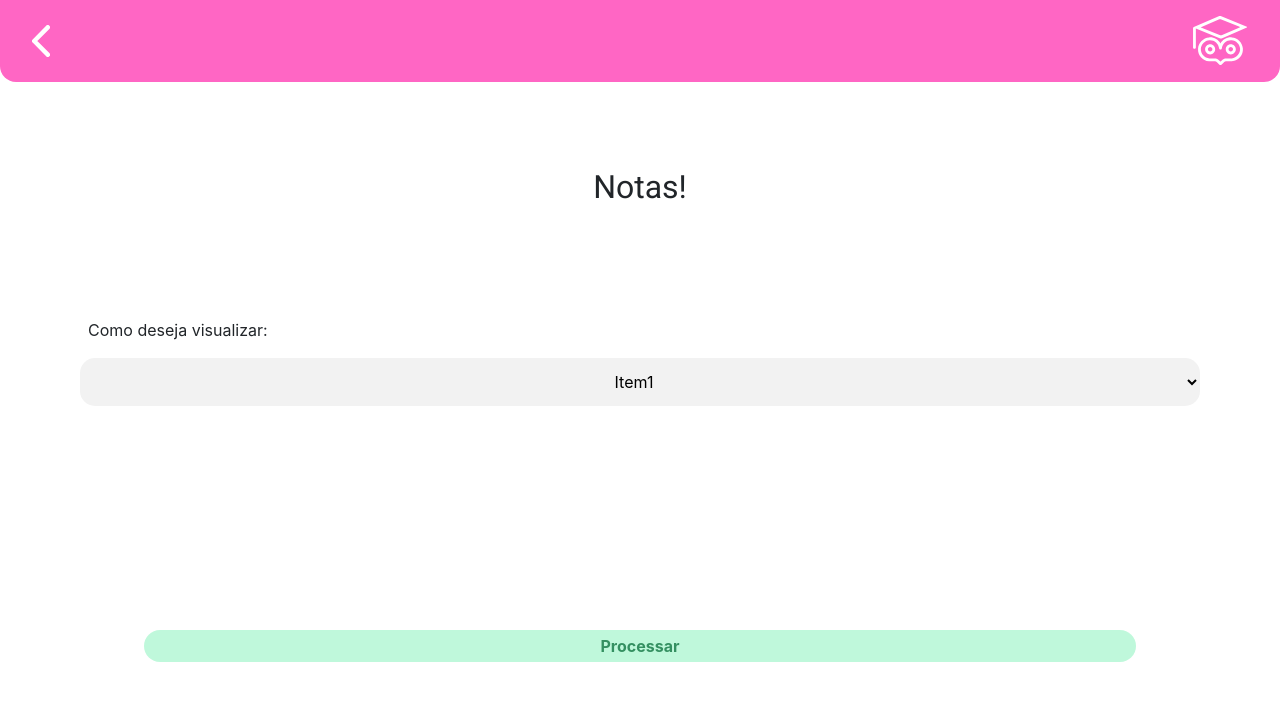
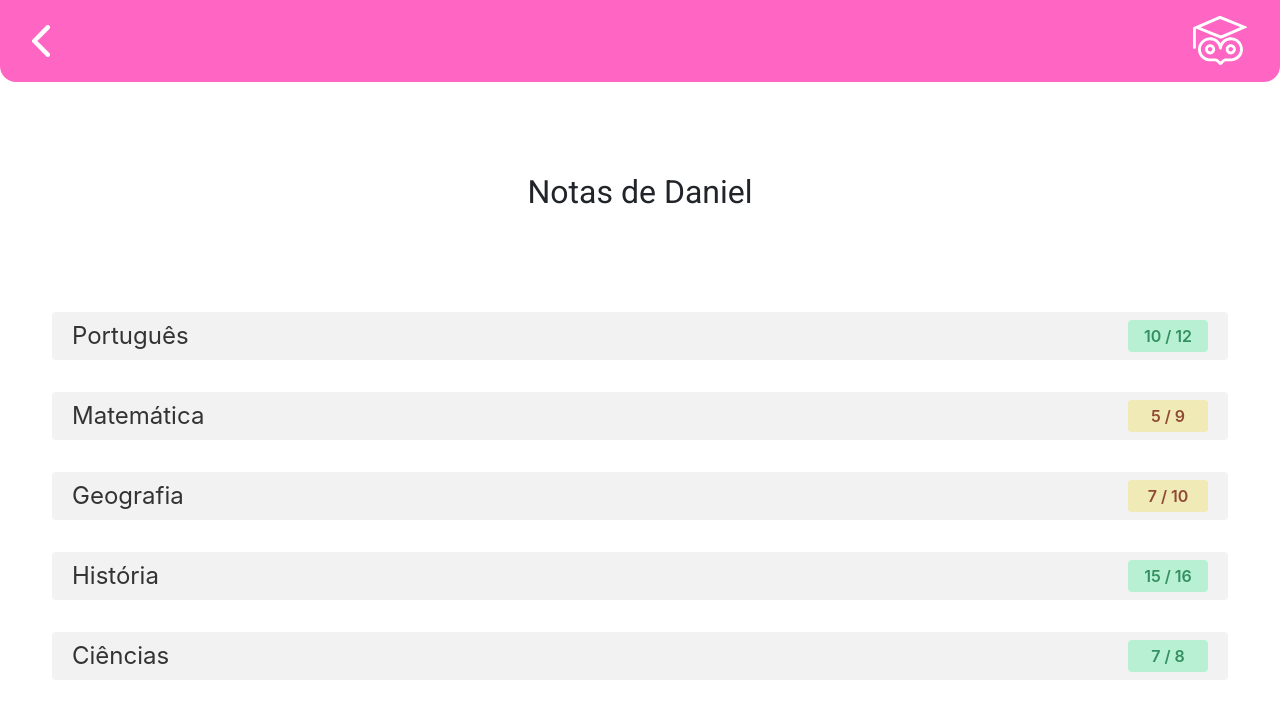
Before and after one commit to frazaao/together, a Nuxt app: page /notas in a window 1280 px wide. Shown: the top 718 px of the page. Built offline with nearby package versions, Linux system fonts and the light colour scheme.

Commit message:
Atualização das telas de notas e relatórios

```diff
--- a/pages/notas.vue
+++ b/pages/notas.vue
@@ -6,35 +6,63 @@
       <div class="voltar">
         <a href="/usuario"><img src="/icons/left-arrow.svg" alt="Voltar" /></a>
       </div>
-      <h1 class="texto">Notas!</h1>
+      <p class="texto">Notas de {{ aluno.nome }}</p>
 
-      <div class="texto_lista">
-        <p>Como deseja visualizar:</p>
-        <select class="lista">
-          <option value="">Item1</option>
-          <option value="">Item2</option>
-          <option value="">Item3</option>
-          <option value="">Item4</option>
-        </select>
-      </div>
-      <div class="botao">
-        <button class="processar">Processar</button>
-      </div>
+      <ul class="lista">
+        <li
+          v-for="(disciplina, key) in aluno.disciplinas"
+          :key="key"
+          class="list-item"
+        >
+          <span class="list-title">{{ disciplina.nome }}</span>
+          <Badge
+            v-if="disciplina.frequencia"
+            :variant="presentState(disciplina.frequencia)"
+          >
+            {{ disciplina.frequencia.presenca }}
+            /
+            {{ disciplina.frequencia.total }}
+          </Badge>
+        </li>
+      </ul>
     </main>
   </div>
 </template>
 
 <script>
+import { mapState } from 'vuex'
+import Badge from '~/components/Badge.vue'
 import HeaderComponent from '~/components/Header.vue'
 export default {
   components: {
     HeaderComponent,
+    Badge,
+  },
+
+  computed: {
+    ...mapState('aluno', {
+      aluno: (state) => state,
+    }),
+  },
+
+  methods: {
+    presentState({ presenca, total }) {
+      if (presenca / total < 0.5) {
+        return 'danger'
+      }
+
+      if (presenca / total < 0.75) {
+        return 'warning'
+      }
+
+      return 'success'
+    },
   },
 }
 </script>
 
 <style scoped>
-.header {
+button {
   background-color: #ff66c4;
   width: 100%;
   height: 76px;
@@ -60,41 +88,29 @@ export default {
   margin: 40px 30px;
 }
 
-.texto_lista {
-  margin: 0.5rem;
+.lista {
+  display: grid;
+  grid-template-columns: 1fr;
+  margin-top: 5rem;
+  list-style: none;
+  padding-left: 20px;
+  padding-right: 20px;
 }
 
-.texto_lista {
-  display: grid;
-  grid-template-columns: 1fr;
-  margin: 7rem 5rem;
+.list-item {
+  background-color: #f2f2f2;
+  margin: 1rem 2rem;
+  border-radius: 4px;
+  height: 3rem;
+  display: flex;
+  align-items: center;
+  justify-content: space-between;
+  padding: 0 1.25rem;
 }
 
-.lista {
-  text-align: center;
-  background: #f2f2f2;
-  border-radius: 15px;
-  height: 3rem;
-  border-style: none;
-}
-
-.botao {
-  display: grid;
-  grid-template-columns: 1fr;
-  margin: 14rem 9rem;
-}
-
-.processar {
-  text-align: center;
-  border-radius: 35px;
-  border-style: none;
-  background: rgba(43, 232, 136, 0.3);
-  color: #349061;
-  font-weight: 700;
-  height: 2rem;
-}
-
-.texto_lista p {
-  margin-left: 0.5rem;
+.list-item span.list-title {
+  font-size: 1.5rem;
+  font-weight: 400;
+  color: #333;
 }
 </style>
--- a/pages/relatorios.vue
+++ b/pages/relatorios.vue
@@ -6,7 +6,20 @@
       <div class="voltar">
         <a href="/usuario"><img src="/icons/left-arrow.svg" alt="Voltar" /></a>
       </div>
-      <p class="texto">Relatórios!</p>
+      <h1 class="texto">Relatórios!</h1>
+
+      <div class="texto_lista">
+        <p>Como deseja visualizar:</p>
+        <select class="lista">
+          <option value="">Item1</option>
+          <option value="">Item2</option>
+          <option value="">Item3</option>
+          <option value="">Item4</option>
+        </select>
+      </div>
+      <div class="botao">
+        <button class="processar">Processar</button>
+      </div>
     </main>
   </div>
 </template>
@@ -21,13 +34,7 @@ export default {
 </script>
 
 <style scoped>
-body {
-  margin: 0px;
-  padding: 0px;
-  border: 0px;
-}
-
-button {
+.header {
   background-color: #ff66c4;
   width: 100%;
   height: 76px;
@@ -52,4 +59,42 @@ button {
   font-weight: 400;
   margin: 40px 30px;
 }
+
+.texto_lista {
+  margin: 0.5rem;
+}
+
+.texto_lista {
+  display: grid;
+  grid-template-columns: 1fr;
+  margin: 7rem 5rem;
+}
+
+.lista {
+  text-align: center;
+  background: #f2f2f2;
+  border-radius: 15px;
+  height: 3rem;
+  border-style: none;
+}
+
+.botao {
+  display: grid;
+  grid-template-columns: 1fr;
+  margin: 14rem 9rem;
+}
+
+.processar {
+  text-align: center;
+  border-radius: 35px;
+  border-style: none;
+  background: rgba(43, 232, 136, 0.3);
+  color: #349061;
+  font-weight: 700;
+  height: 2rem;
+}
+
+.texto_lista p {
+  margin-left: 0.5rem;
+}
 </style>
```
